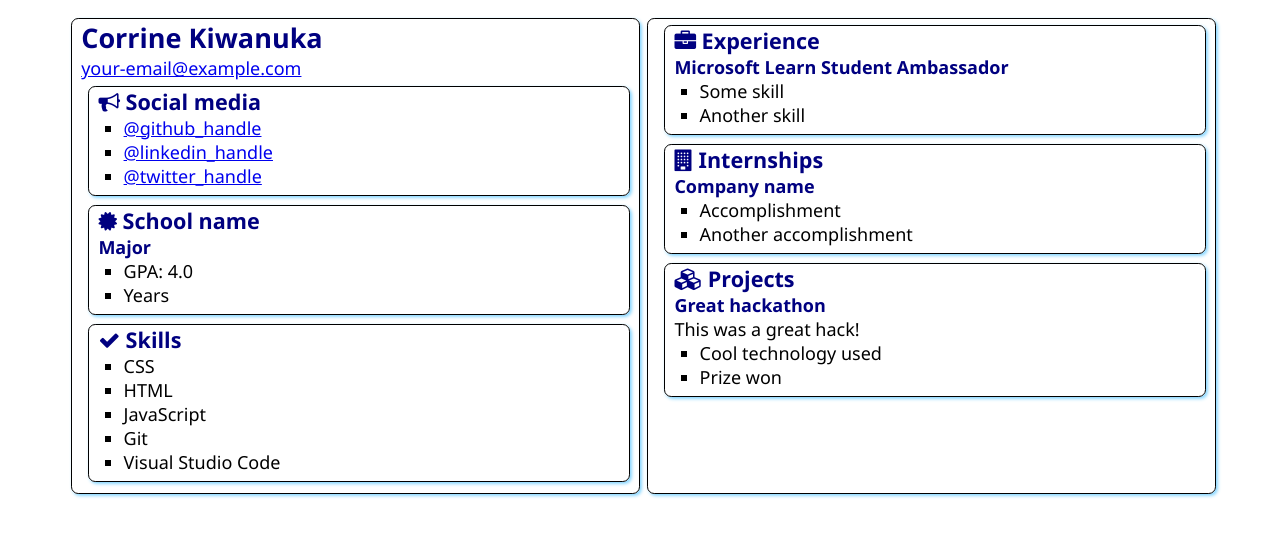
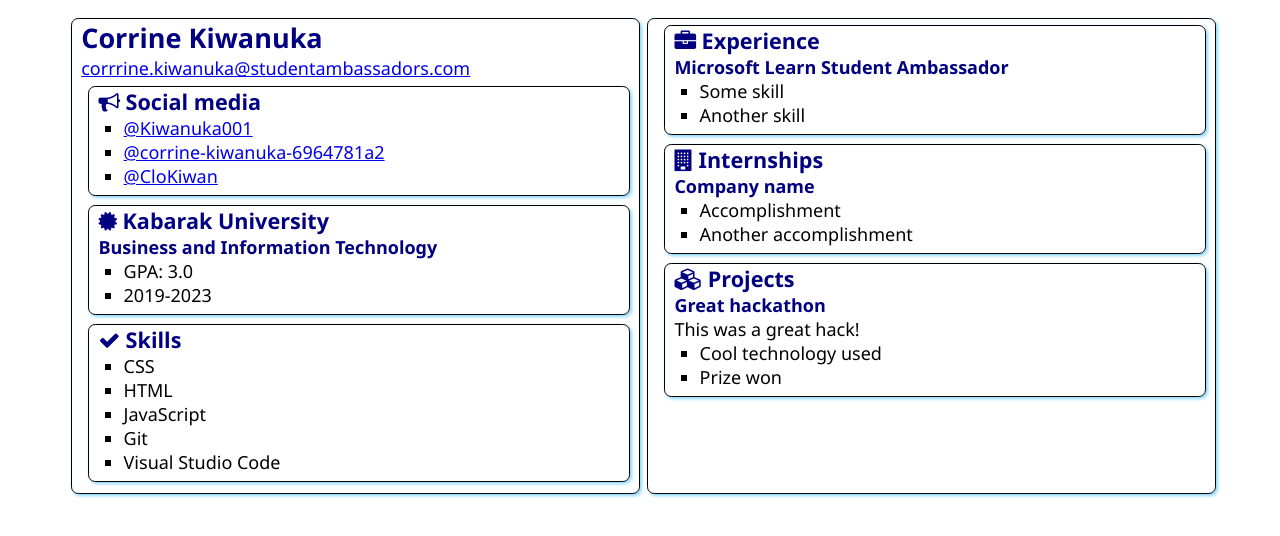
Before and after one commit to Kiwanuka001/SATechnicalOnboarding, a plain HTML site: page src/index.html in a window 1280 px wide. Drawn offline with Linux system fonts and the light colour scheme.

Commit message:
made major change
Added my email, github ,twitter, linked, education and skills

```diff
--- a/src/index.html
+++ b/src/index.html
@@ -13,7 +13,7 @@
     <main>
         <article class="box">
             <h1>Corrine Kiwanuka</h1>
-            <div><a href="mailto:your.email@example.com">your-email@example.com</a></div>
+            <div><a href="mailto:your.email@example.com">corrrine.kiwanuka@studentambassadors.com</a></div>
 
             <section class="box">
                 <h2>
@@ -21,9 +21,9 @@
                     Social media
                 </h2>
                 <ul>
-                    <li><a href="https://github.com/<handle>">@github_handle</a></li>
-                    <li><a href="https://linkedin.com/in/<handle>">@linkedin_handle</a></li>
-                    <li><a href="https://twitter.com/<handle>">@twitter_handle</a></li>
+                    <li><a href="https://github.com/<handle>">@Kiwanuka001</a></li>
+                    <li><a href="https://linkedin.com/in/<handle>">@corrine-kiwanuka-6964781a2</a></li>
+                    <li><a href="https://twitter.com/<handle>">@CloKiwan</a></li>
                 </ul>
             </section>
 
@@ -31,12 +31,12 @@
                 <div class="education">
                     <h2>
                         <i class="fa fa-certificate" aria-hidden="true"></i>
-                        School name
+                        Kabarak University
                     </h2>
-                    <h3>Major</h3>
+                    <h3>Business and Information Technology</h3>
                     <ul>
-                        <li>GPA: 4.0</li>
-                        <li>Years</li>
+                        <li>GPA: 3.0</li>
+                        <li>2019-2023</li>
                     </ul>
                 </div>
             </section>
```
